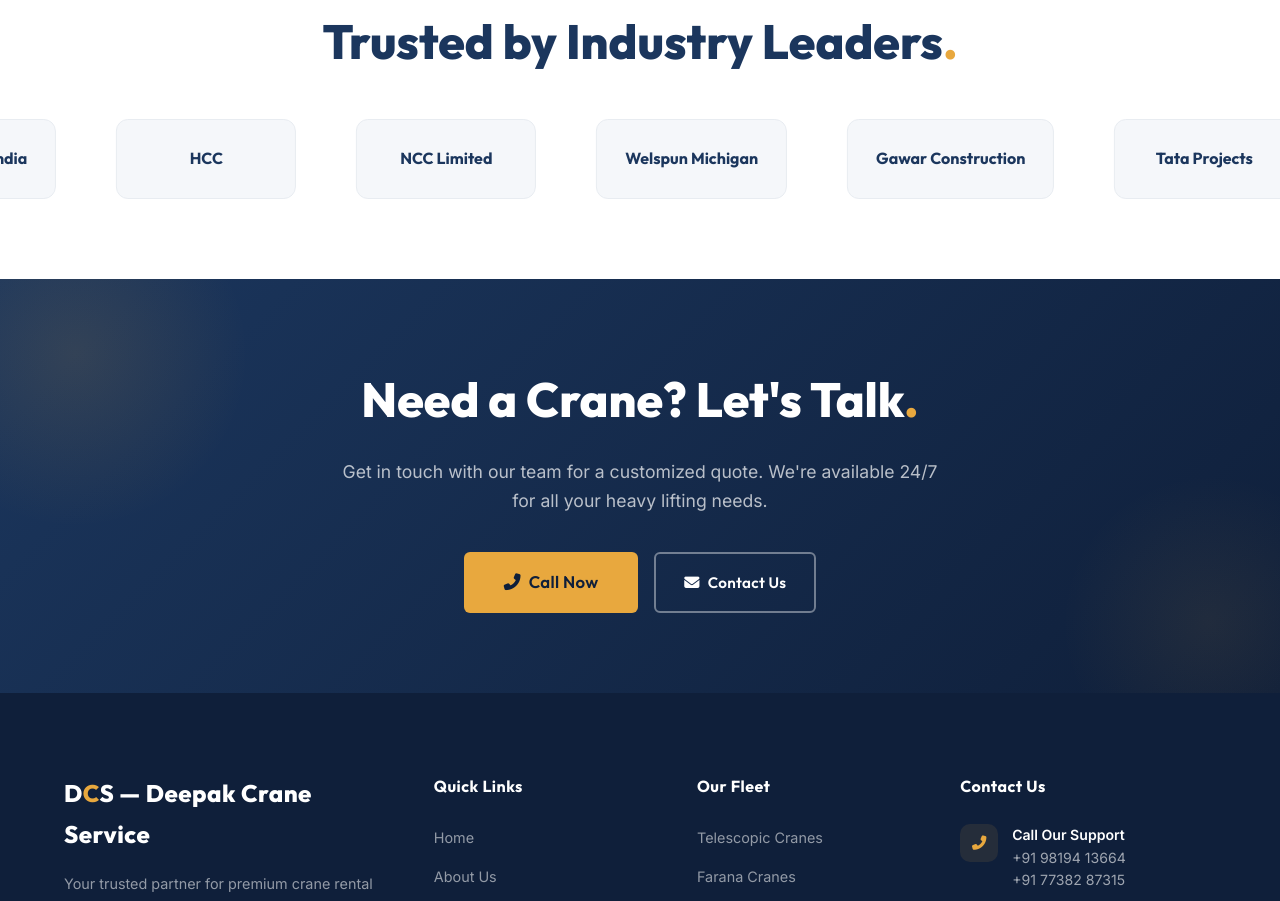
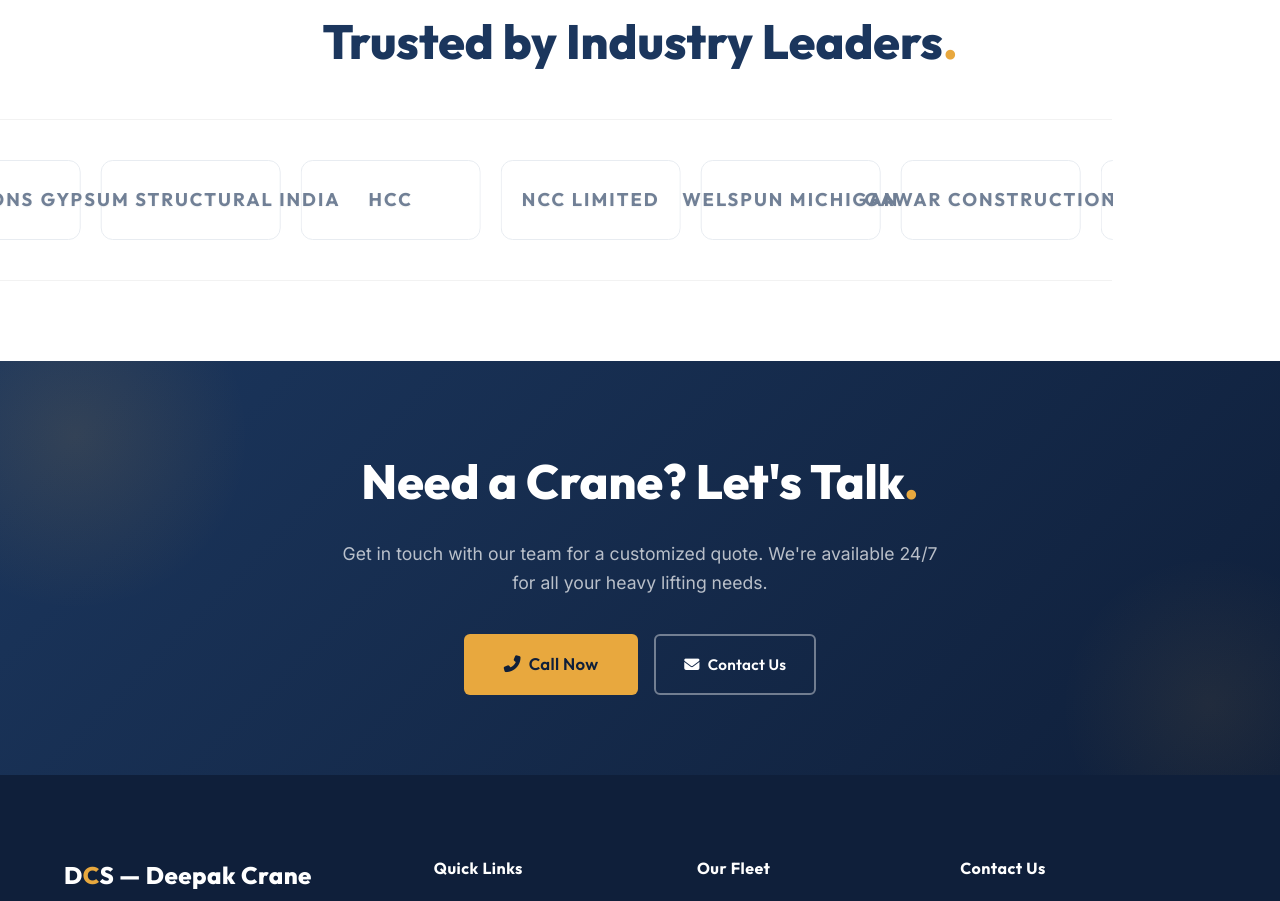
Before and after one commit to ayushprakash1010-jpg/DCS, a React (Vite) app: page / in a window 1280 px wide. Shown: the part 3575-4476 px from the top of the page. Built offline with nearby package versions, Linux system fonts and the light colour scheme.

Commit message:
Update Contact form logic and Client Marquee styles

```diff
--- a/src/pages/Contact.jsx
+++ b/src/pages/Contact.jsx
@@ -7,15 +7,47 @@ export default function Contact() {
     name: '', email: '', phone: '', service: '', message: '',
   })
   const [submitted, setSubmitted] = useState(false)
+  const [loading, setLoading] = useState(false)
+  const [error, setError] = useState('')
 
   const handleChange = (e) => {
     setFormData({ ...formData, [e.target.name]: e.target.value })
   }
 
-  const handleSubmit = (e) => {
+  const handleSubmit = async (e) => {
     e.preventDefault()
-    setSubmitted(true)
-    setTimeout(() => setSubmitted(false), 5000)
+    setLoading(true)
+    setError('')
+
+    // Web3Forms submission
+    try {
+      const response = await fetch('https://api.web3forms.com/submit', {
+        method: 'POST',
+        headers: {
+          'Content-Type': 'application/json',
+          Accept: 'application/json',
+        },
+        body: JSON.stringify({
+          access_key: 'YOUR_WEB3FORMS_ACCESS_KEY', // <-- We need to replace this!
+          subject: `New Lead: Crane Service Request from ${formData.name}`,
+          from_name: 'DCS Website',
+          ...formData
+        }),
+      })
+
+      const result = await response.json()
+      if (result.success) {
+        setSubmitted(true)
+        setFormData({ name: '', email: '', phone: '', service: '', message: '' })
+        setTimeout(() => setSubmitted(false), 5000)
+      } else {
+        setError('Something went wrong. Please try again later.')
+      }
+    } catch (err) {
+      setError('Network error. Please try again or use WhatsApp.')
+    } finally {
+      setLoading(false)
+    }
   }
 
   return (
@@ -40,6 +72,12 @@ export default function Contact() {
             <div className="contact-form-wrapper reveal-left">
               <h2 className="section-title">Send Us a Message<span className="dot">.</span></h2>
               <p className="section-subtitle" style={{ marginBottom: '32px' }}>Fill in the form below and our team will get back to you within 24 hours.</p>
+
+              {error && (
+                <div style={{ color: 'red', marginBottom: '16px', padding: '10px', background: '#ffeeee', borderRadius: '8px' }}>
+                  {error}
+                </div>
+              )}
 
               {submitted ? (
                 <div className="form-success">
@@ -79,8 +117,8 @@ export default function Contact() {
                     <label htmlFor="message">Your Message *</label>
                     <textarea id="message" name="message" rows="5" value={formData.message} onChange={handleChange} required placeholder="Tell us about your project requirements..."></textarea>
                   </div>
-                  <button type="submit" className="btn btn-primary btn-lg">
-                    <i className="fas fa-paper-plane"></i> Send Message
+                  <button type="submit" className="btn btn-primary btn-lg" disabled={loading}>
+                    <i className={loading ? "fas fa-spinner fa-spin" : "fas fa-paper-plane"}></i> {loading ? 'Sending...' : 'Send Message'}
                   </button>
                 </form>
               )}
--- a/src/styles/index.css
+++ b/src/styles/index.css
@@ -2069,3 +2069,48 @@ ul {
     grid-template-columns: 1fr;
   }
 }
+/* --- CLIENT MARQUEE & BADGES --- */
+.clients-marquee {
+  display: flex;
+  overflow: hidden;
+  gap: 20px;
+  padding: 40px 0;
+  width: 100vw;
+  position: relative;
+  left: 50%;
+  right: 50%;
+  margin-left: -50vw;
+  margin-right: -50vw;
+  background: var(--gray-light);
+  border-top: 1px solid rgba(0,0,0,0.05);
+  border-bottom: 1px solid rgba(0,0,0,0.05);
+}
+
+.client-item {
+  padding: 1.2rem 3rem;
+  font-family: var(--font-heading);
+  font-size: 1.15rem;
+  font-weight: 700;
+  text-transform: uppercase;
+  letter-spacing: 2px;
+  color: #718096; /* Sleek muted grey */
+  background: transparent;
+  white-space: nowrap;
+  transition: all var(--transition-medium);
+  display: flex;
+  align-items: center;
+  justify-content: center;
+  animation: scroll 40s linear infinite;
+  text-shadow: 0 1px 2px rgba(0,0,0,0.05);
+}
+
+.client-item:hover {
+  color: var(--gold);
+  transform: scale(1.05);
+  animation-play-state: paused;
+}
+
+@keyframes scroll {
+  0% { transform: translateX(0); }
+  100% { transform: translateX(calc(-100% * 18)); }
+}
```
